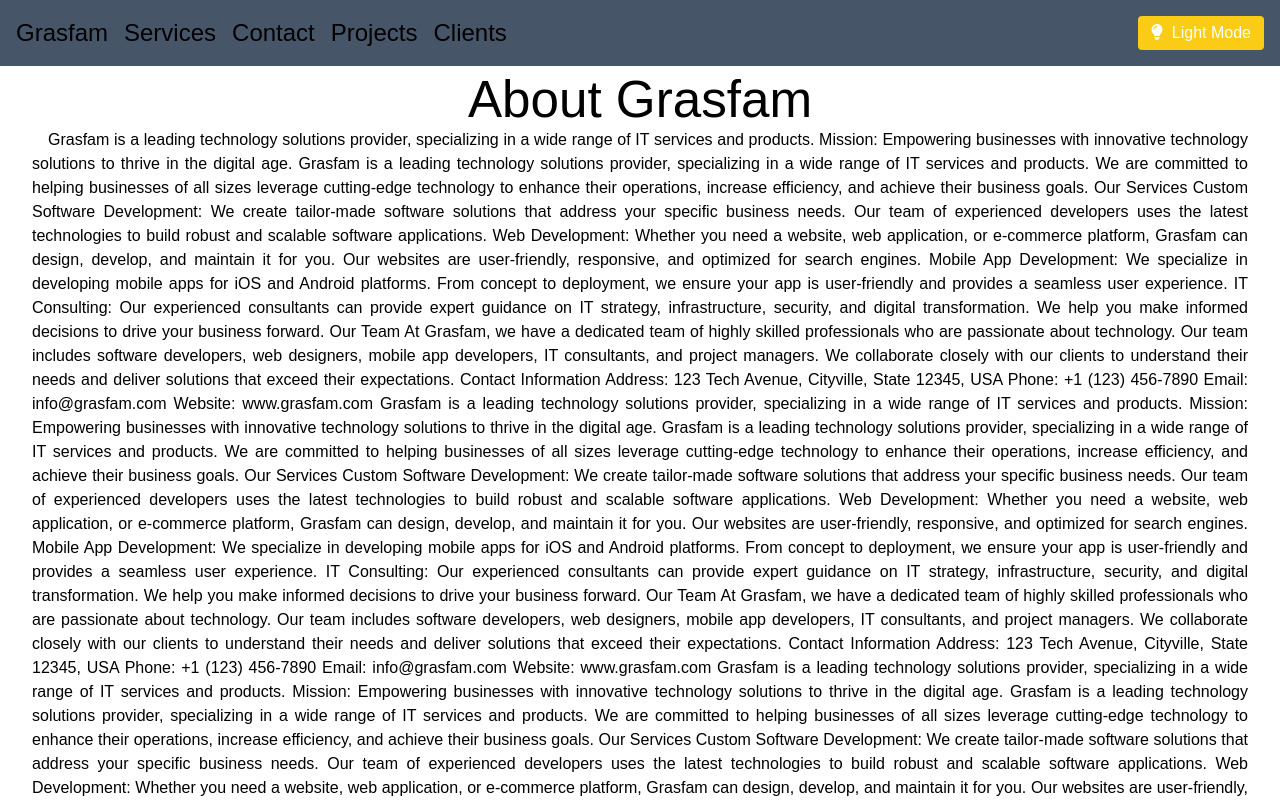
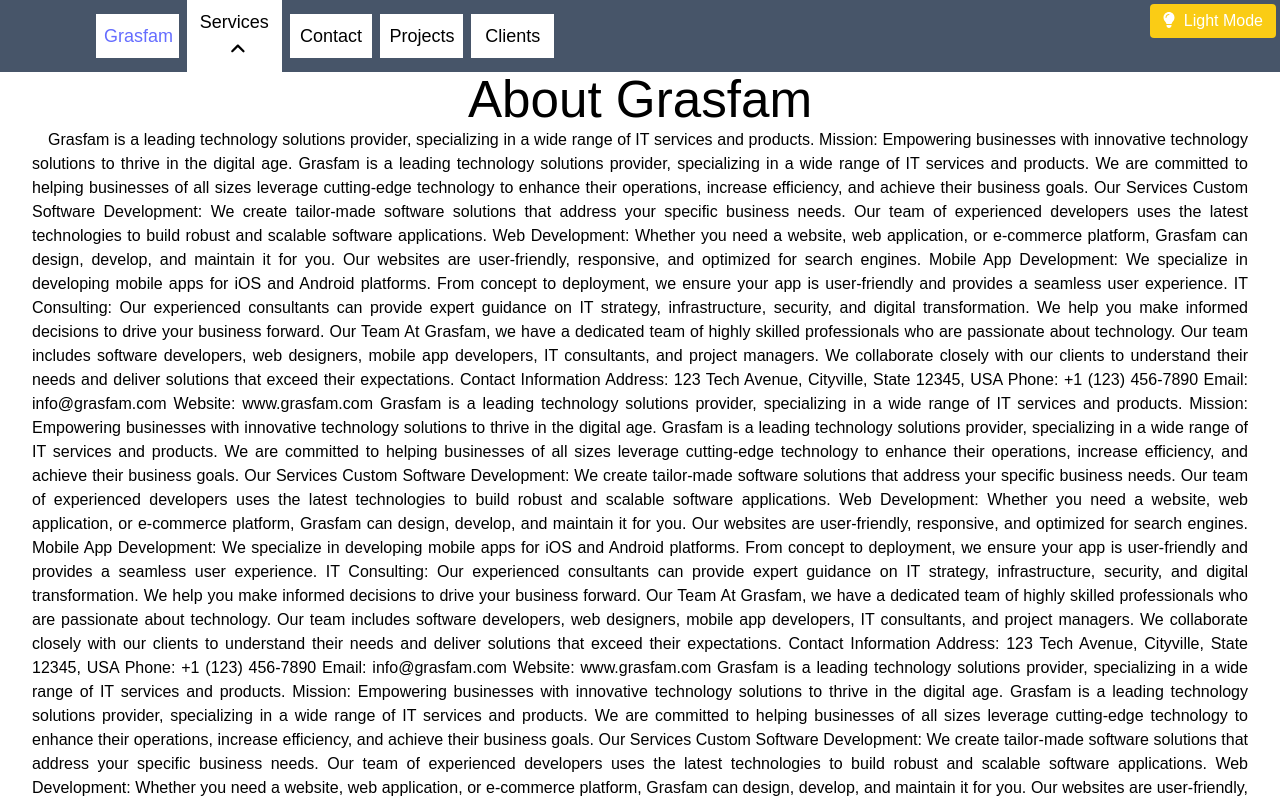
Before and after one commit to lazuardi21/GrasfamPresentation, a React (Vite) app: page / in a window 1280 px wide. Shown: the top 800 px of the page. Built offline with nearby package versions, Linux system fonts and the light colour scheme.

Commit message:
Update Navbar

```diff
--- a/package.json
+++ b/package.json
@@ -32,6 +32,6 @@
     "eslint-plugin-react": "^7.32.2",
     "eslint-plugin-react-hooks": "^4.6.0",
     "eslint-plugin-react-refresh": "^0.4.3",
-    "vite": "^4.4.5"
+    "vite": "^4.4.9"
   }
 }
--- a/src/components/Navbar/Navbar.jsx
+++ b/src/components/Navbar/Navbar.jsx
@@ -5,6 +5,8 @@ import { faLightbulb, faBars } from '@fortawesome/free-solid-svg-icons';
 import { toggleDarkMode } from '../../store/Actions'; // Import the toggleDarkMode action
 import { connect } from 'react-redux';
 // import appReducer  from '../../store/Reducers'; // Make sure the import path is correct
+import { faAngleDown, faAngleUp } from '@fortawesome/free-solid-svg-icons';
+
 
 const mapStateToProps = (state) => ({
   isDarkMode: state.app.isDarkMode,
@@ -15,6 +17,7 @@ const mapDispatchToProps = {
 };
 
 function Navbar(props) {
+
   // State to track the current mode (true for dark mode, false for light mode)
   // const [isDarkMode, setIsDarkMode] = useState(false); // Start with light mode as the initial state
 
@@ -66,12 +69,12 @@ function Navbar(props) {
   // Conditionally apply a CSS class to the grid icon for color change in light mode
   const gridIconColor = isDarkMode ? 'text-white' : 'text-black';
 
-  const navbarClasses = `p-4 fixed w-full top-0 left-0 ${navbarBackgroundColor} ${navbarTextColor} flex justify-between items-center ${navbarLayoutClasses}`;
+  const navbarClasses = `fixed w-full top-0 left-0 ${navbarBackgroundColor} ${navbarTextColor} flex justify-between items-center ${navbarLayoutClasses}`;
   const buttonClasses = `ml-2 px-3 py-1 rounded ${isDarkMode ? 'bg-green-500' : 'bg-yellow-400'
     } hover:bg-${isDarkMode ? 'green-600' : 'yellow-500'}`;
 
   // Custom CSS class for link spacing
-  const linkSpacing = 'mr-4';
+  const linkSpacing = 'mr-0';
 
   // Custom CSS class for link text styles
   const linkTextStyles = `text-${isDarkMode ? 'white' : 'black'} hover:underline`;
@@ -80,11 +83,16 @@ function Navbar(props) {
   const activeLinkDarkMode = 'bg-gray-500';
   const activeLinkLightMode = 'bg-brown-500';
 
+  // Inside the Navbar component, add a new state variable for tracking the dropdown state
+  const [servicesDropdownOpen, setServicesDropdownOpen] = useState(false);
+
+
   return (
     <nav className={navbarClasses}>
       <div className="container mx-auto">
-        <div className="flex justify-between items-center">
-          <div className="flex items-center">
+        <div>
+          <div className="left-4 pl-24 justify-between items-center">
+            <div className="items-center">
               {windowWidth < 1080 ? (
                 // Render the grid icon for mobile view
                 <FontAwesomeIcon
@@ -117,7 +125,7 @@ function Navbar(props) {
                       )}
                     </NavLink>
                   </div>
-                <div> {/* Add text-left class */}
+                  <div>
                     <NavLink
                       to="/services"
                       className={`text-2xl ${linkTextStyles} p-2 rounded ${isDarkMode ? null : 'bg-brown-200'
@@ -200,39 +208,82 @@ function Navbar(props) {
                 </div>
               ) : windowWidth > 1080 ? (
                 // Render the links for desktop view or when sidebarVisible is false
-              <div className="flex items-center">
+                <div className="grid grid-cols-[7%_8%_7%_7%_7%_10%_10%_14%] gap-2 items-center">
+                  <div className={`row-span-1 sm:w-full p-2 ${isDarkMode ? null : 'bg-white'} ${linkTextStyles}`}>
                     <NavLink
                       to="/"
                       exact
-                  className={`text-2xl ${linkTextStyles} ${linkSpacing}`}
+                      className={`text-lg ${linkSpacing}`}
                       activeClassName={isDarkMode ? activeLinkDarkMode : activeLinkLightMode}
                       onClick={() => setActiveLink('Grasfam')}
                     >
                       {activeLink === 'Grasfam' ? (
-                    <span className={isDarkMode ? 'text-green-500' : 'text-blue-500'}>
+                        <span className={`${isDarkMode ? 'text-green-500' : 'text-blue-500'}`}>
                           Grasfam
                         </span>
                       ) : (
                         'Grasfam'
                       )}
                     </NavLink>
+
+                  </div>
+                  <div className={`row-span-1 sm:w-full text-lg p-2 ${isDarkMode ? null : 'bg-white'} ${servicesDropdownOpen ? null : linkTextStyles}`}
+                    onClick={() => {
+                      setServicesDropdownOpen(!servicesDropdownOpen); // Hide sidebar when a link is clicked
+                    }}
+                  >
+                    <span
+                      className={`cursor-pointer ${activeLink === 'Services' ?
+                        (isDarkMode ? 'text-green-500' : 'text-blue-500') : ''}`}
+                      onClick={() => {
+                        setActiveLink('Services');
+                        // setSidebarVisible(false); // Hide sidebar when a link is clicked
+                        // setServicesDropdownOpen(!servicesDropdownOpen); // Toggle the dropdown state
+                      }}
+                    >
+                      Services
+                      {servicesDropdownOpen ? (
+                        <FontAwesomeIcon icon={faAngleDown} className="ml-2" /> // Up arrow icon when open
+                      ) : (
+                        <FontAwesomeIcon icon={faAngleUp} className="ml-2" /> // Down arrow icon when closed
+                      )}
+                    </span>
+                    {activeLink === 'Services' && servicesDropdownOpen && (
+                      <div className="absolute left-23 mt-6 w-30 bg-white shadow-lg rounded">
                         <NavLink
-                  to="/services"
-                  className={`text-2xl ${linkTextStyles} ${linkSpacing}`}
-                  activeClassName={isDarkMode ? activeLinkDarkMode : activeLinkLightMode}
-                  onClick={() => setActiveLink('Services')}
+                          to="/services/ai"
+                          className="block px-4 py-2 text-black hover:bg-gray-200 rounded"
+                          onClick={() => {
+                            setServicesDropdownOpen(!servicesDropdownOpen); // Hide sidebar when a link is clicked
+                          }}
                         >
-                  {activeLink === 'Services' ? (
-                    <span className={isDarkMode ? 'text-green-500' : 'text-blue-500'}>
-                      Services
-                    </span>
-                  ) : (
-                    'Services'
-                  )}
+                          AI
                         </NavLink>
                         <NavLink
+                          to="/services/tools"
+                          className="block px-4 py-2 text-black hover:bg-gray-200"
+                          onClick={() => {
+                            setServicesDropdownOpen(!servicesDropdownOpen); // Hide sidebar when a link is clicked
+                          }}
+                        >
+                          Tools
+                        </NavLink>
+                        <NavLink
+                          to="/services/education"
+                          className="block px-4 py-2 text-black hover:bg-gray-200 rounded"
+                          onClick={() => {
+                            setServicesDropdownOpen(!servicesDropdownOpen); // Hide sidebar when a link is clicked
+                          }}
+                        >
+                          Education
+                        </NavLink>
+                      </div>
+                    )}
+                  </div>
+                  <div className={`row-span-1 sm:w-full p-2  ${isDarkMode ? null : 'bg-white'} ${linkTextStyles}`}>
+                    <NavLink
                       to="/contact"
-                  className={`text-2xl ${linkTextStyles} ${linkSpacing}`}
+                      className={`text-lg ${linkTextStyles} ${linkSpacing}`}
                       activeClassName={isDarkMode ? activeLinkDarkMode : activeLinkLightMode}
                       onClick={() => setActiveLink('Contact')}
                     >
@@ -244,10 +295,12 @@ function Navbar(props) {
                         'Contact'
                       )}
                     </NavLink>
+                  </div>
                   {/* Add links to Projects and Clients */}
+                  <div className={`row-span-1 sm:w-full p-2  ${isDarkMode ? null : 'bg-white'} ${linkTextStyles}`}>
                     <NavLink
                       to="/projects"
-                  className={`text-2xl ${linkTextStyles} ${linkSpacing}`}
+                      className={`text-lg ${linkTextStyles} ${linkSpacing}`}
                       activeClassName={isDarkMode ? activeLinkDarkMode : activeLinkLightMode}
                       onClick={() => setActiveLink('Projects')}
                     >
@@ -259,9 +312,11 @@ function Navbar(props) {
                         'Projects'
                       )}
                     </NavLink>
+                  </div>
+                  <div className={`row-span-1 sm:w-full p-2  ${isDarkMode ? null : 'bg-white'} ${linkTextStyles}`}>
                     <NavLink
                       to="/clients"
-                  className={`text-2xl ${linkTextStyles} ${linkSpacing}`}
+                      className={`text-lg ${linkTextStyles} ${linkSpacing}`}
                       activeClassName={isDarkMode ? activeLinkDarkMode : activeLinkLightMode}
                       onClick={() => setActiveLink('Clients')}
                     >
@@ -274,9 +329,10 @@ function Navbar(props) {
                       )}
                     </NavLink>
                   </div>
+                </div>
               ) : null}
             </div>
-          <div>
+            <div class="fixed top-0 right-0 p-1">
               <button className={buttonClasses} onClick={toggleMode}>
                 {isDarkMode ? (
                   <>
@@ -291,8 +347,10 @@ function Navbar(props) {
             </div>
           </div>
         </div>
+      </div>
     </nav>
   );
 }
 
+
 export default connect(mapStateToProps, mapDispatchToProps)(Navbar);
--- a/tailwind.config.js
+++ b/tailwind.config.js
@@ -4,7 +4,15 @@ export default {
     "./src/**/*.{js,jsx,ts,tsx}",
   ],
   theme: {
-    extend: {},
+    extend: {
+      gridTemplateColumns: {
+        // Simple 16 column grid
+        '16': 'repeat(16, minmax(0, 1fr))',
+
+        // Complex site-specific column configuration
+        'footer': '200px minmax(900px, 1fr) 100px',
+      }
+    },
   },
   plugins: [],
 }
```
Also changed, not shown: 1 other file (tests, documents, lock files or other folders). Lines whose indentation alone changed are shown as unchanged.
